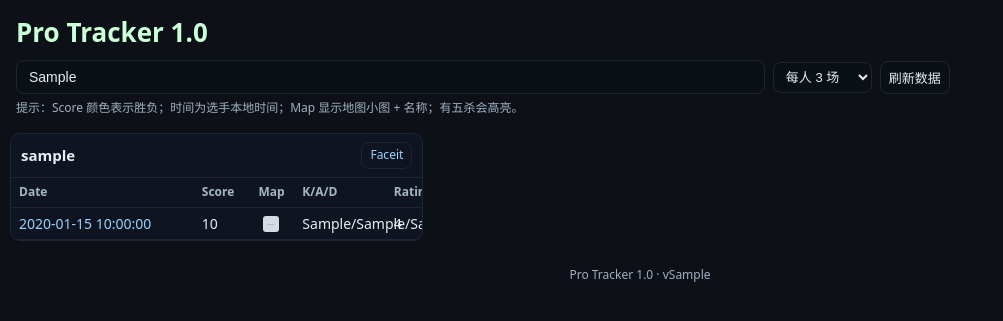
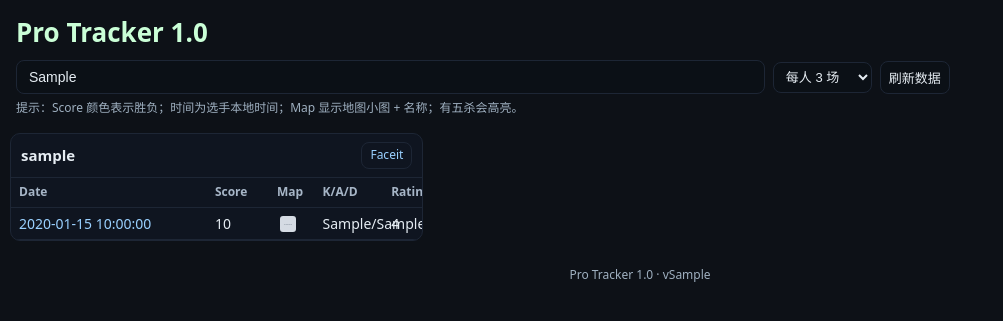
Before and after one commit to Bubbl666/ProTracker, a FastAPI app: template app/templates/index.html in a window 1280 px wide. Shown: the top 321 px of the page, without its empty margins (0-1003 px from the left). Run offline with FastAPI, Linux system fonts and the light colour scheme; the template is opened without the code that fills it: most values are stand-ins (such as "Sample title", 1, 10 or a date in 2020); grey boxes marked "Sample" are stand-in pictures.

Commit message:
Update index.html

```diff
--- a/app/templates/index.html
+++ b/app/templates/index.html
@@ -46,7 +46,7 @@
   .c-date{width:40%}
   .c-score{width:12%}
   .c-map{width:10%; text-align:center;}   /* Map 图标只要 10% 宽度 */
-  .c-kad{width:20%;}                      /* 给 K/A/D 多点空间 */
+  .c-kad{width:14%;}                      /* 给 K/A/D 多点空间 */
   .c-rating{width:8%;}                    /* Rating 靠左 */
 
 
```
